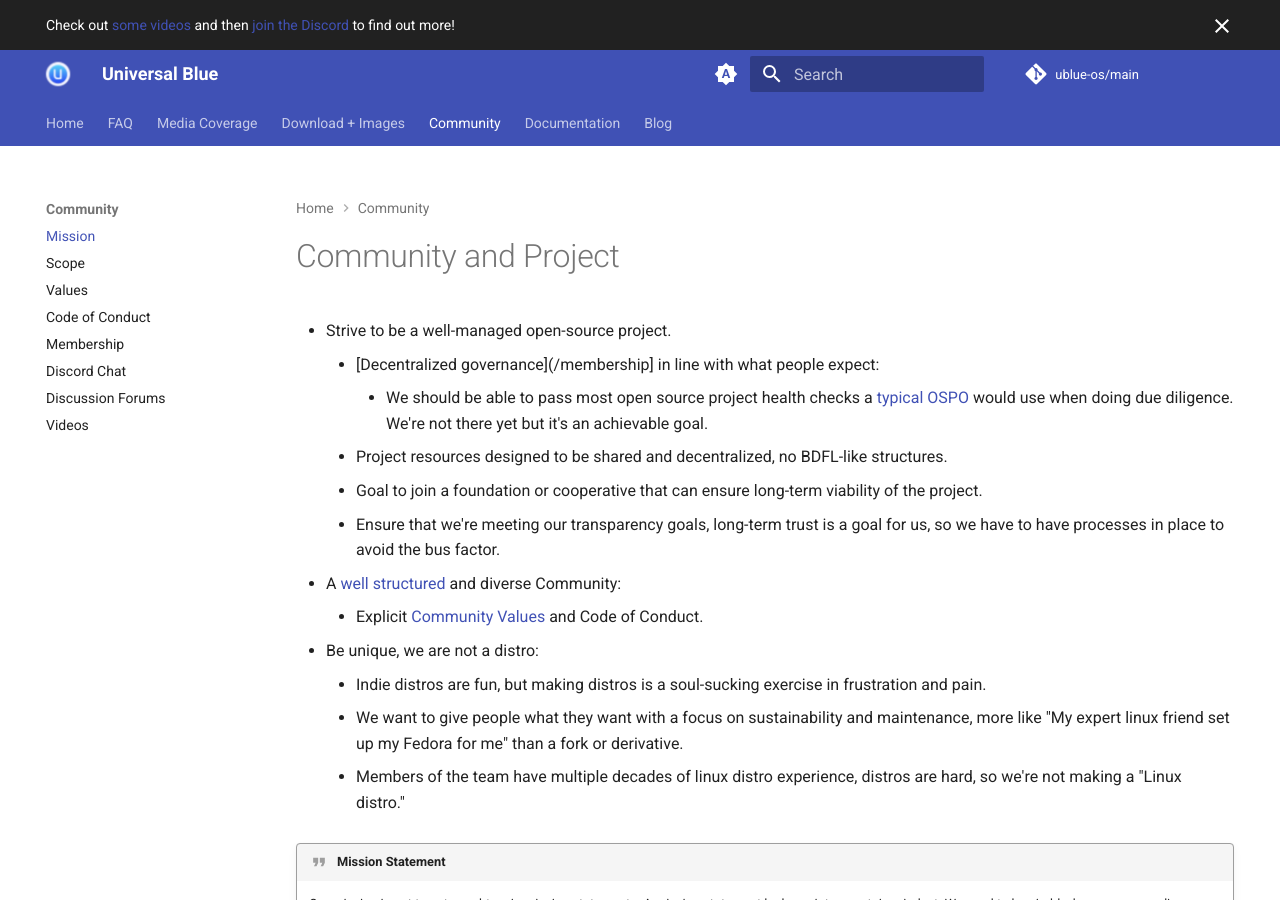
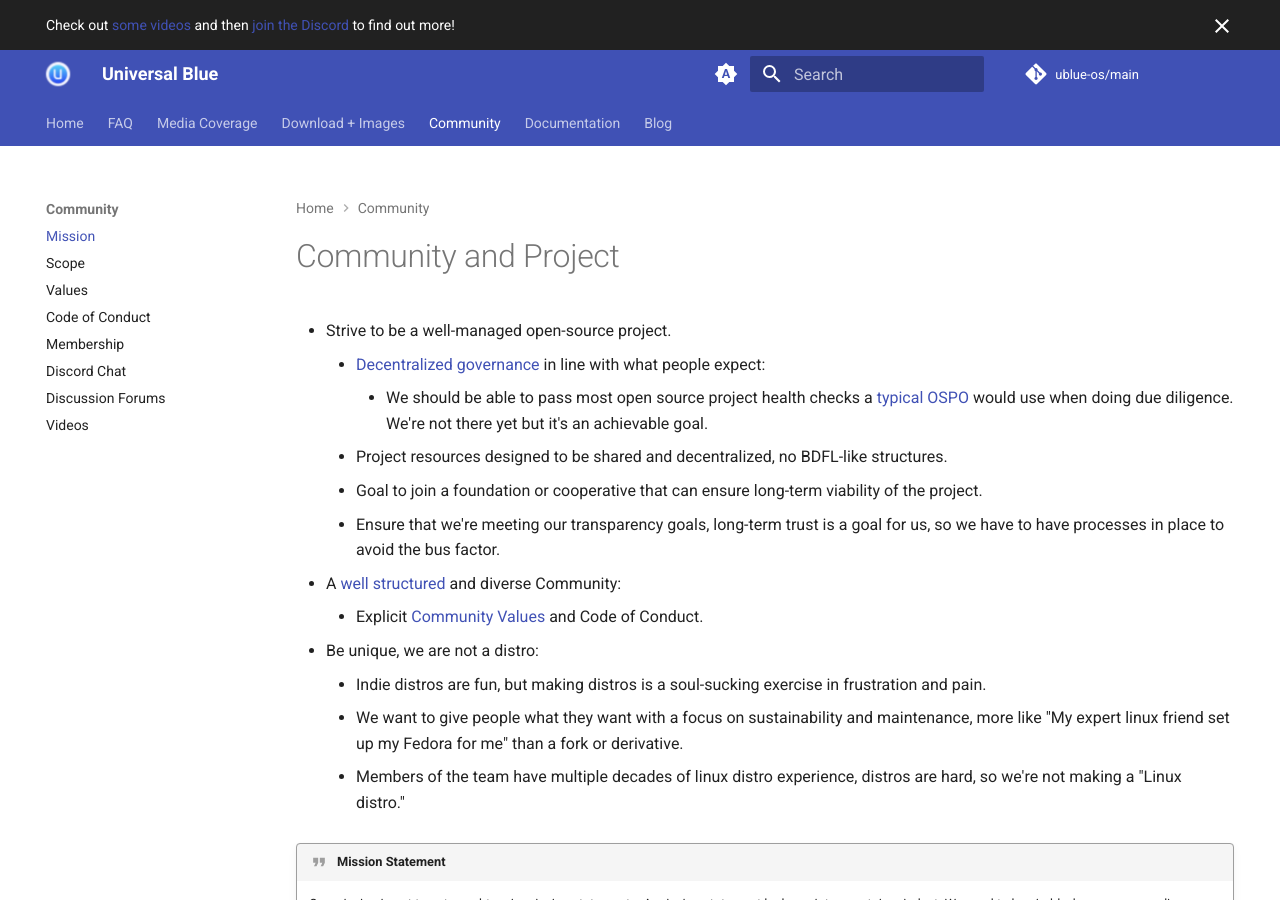
Before and after one commit to ublue-os/website, an MkDocs documentation site: the page built from docs/mission.md, in a window 1280 px wide and 900 px high. Built offline with MkDocs 1.6.1 and Material for MkDocs 9.7.7, drawn with Linux system fonts in a browser that asks for light colours; comment, search, counter and statistics services are not loaded.

Commit message:
fix: typo

```diff
--- a/docs/mission.md
+++ b/docs/mission.md
@@ -1,7 +1,7 @@
 # Community and Project
 
 - Strive to be a well-managed open-source project.
-    - [Decentralized governance](/membership] in line with what people expect:
+    - [Decentralized governance](/membership) in line with what people expect:
         - We should be able to pass most open source project health checks a [typical OSPO](https://todogroup.org/guides/#ospo-guides) would use when doing due diligence. We're not there yet but it's an achievable goal.
     - Project resources designed to be shared and decentralized, no BDFL-like structures.
     - Goal to join a foundation or cooperative that can ensure long-term viability of the project.
```
